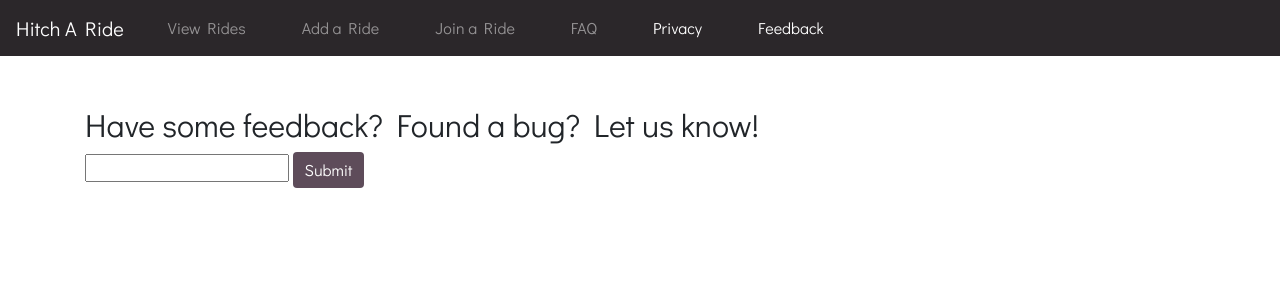
After one commit to mes258/hikePool, a Flask app: page /feedback in a window 1280 px wide. The commit adds this page. Shown: the top 300 px of the page. Run offline with Flask 2, Linux system fonts and the light colour scheme; some libraries are stand-ins or nearby versions.

Commit message:
Added feedback form

```diff
--- a/app.py
+++ b/app.py
@@ -197,6 +197,18 @@ def nav(tab):
     navItemNames = ['View Rides', 'Drivers', 'Riders', 'Privacy', 'Faq']
     return render_template('nav.html', selected=tab, navItems=navItems, navItemNames=navItemNames)
 
+@app.route('/feedback', methods=['GET'])
+def feedback():
+    return render_template('feedback.html')
+
+@app.route('/feedback/submit', methods=['POST'])
+def submit_feedback():
+    feedback = request.form.get('feedback')
+    with open("feedback.txt", "a") as feedbackFile:
+        feedbackFile.write(feedback + "\n")
+
+    return render_template('feedback.html')
+
 def dumpRides(ride):
     return {"ride": {'date':ride[0][1],
                     'time':ride[0][2],
--- /dev/null
+++ b/templates/feedback.html
@@ -0,0 +1,58 @@
+<!DOCTYPE html>
+<html lang="en" dir="ltr">
+  <head>
+    <meta charset="utf-8">
+    <meta name="viewport" content="width=device-width, initial-scale=1, shrink-to-fit=no">
+    <title>Hitch a Ride | Privacy Policy</title>
+    <link rel="stylesheet" href="https://stackpath.bootstrapcdn.com/bootstrap/4.3.1/css/bootstrap.min.css" integrity="sha384-ggOyR0iXCbMQv3Xipma34MD+dH/1fQ784/j6cY/iJTQUOhcWr7x9JvoRxT2MZw1T" crossorigin="anonymous">
+    <link href="https://fonts.googleapis.com/css?family=Didact+Gothic&display=swap" rel="stylesheet">
+    <link rel="stylesheet" href="{{url_for('static', filename='styles.css')}}" type="text/css">
+  </head>
+  <body>
+    <nav class="navbar navbar-expand-lg navbar-dark">
+        <a class="navbar-brand" href="{{url_for('index')}}">Hitch A Ride</a>
+        <button class="navbar-toggler" type="button" data-toggle="collapse" data-target="#navbarNav" aria-controls="navbarNav" aria-expanded="false" aria-label="Toggle navigation">
+          <span class="navbar-toggler-icon"></span>
+        </button>
+        <div class="collapse navbar-collapse" id="navbarNav">
+          <ul class="navbar-nav">
+            <li class="nav-item">
+              <a class="nav-link" href="{{url_for('viewRides')}}">View Rides</a>
+            </li>
+            <li class="nav-item">
+              <a class="nav-link" href="{{url_for('drivers')}}">Add a Ride</a>
+            </li>
+            <li class="nav-item">
+              <a class="nav-link" href="{{url_for('riders')}}">Join a Ride</a>
+            </li>
+            <li class="nav-item">
+              <a class="nav-link" href="{{url_for('faq')}}">FAQ</a>
+            </li>
+            <li class="nav-item">
+              <a class="nav-link active" href="{{url_for('privacy')}}">Privacy</a>
+            </li>
+            <li class="nav-item">
+                <a class="nav-link active" href="{{url_for('feedback')}}">Feedback</a>
+            </li>
+          </ul>
+        </div>
+      </nav>
+
+    <div class="container">
+        <h2>Have some feedback? Found a bug? Let us know!</h2>
+      <form action="/feedback/submit" method="post">
+        <input name="feedback" type="text">
+        <input class="btn btn-secnd" type="submit" value="Submit">
+      </form>
+
+
+    </div>
+
+    <script
+      src="https://code.jquery.com/jquery-3.4.1.min.js"
+      integrity="sha256-CSXorXvZcTkaix6Yvo6HppcZGetbYMGWSFlBw8HfCJo="
+      crossorigin="anonymous"></script>
+    <script src="https://cdnjs.cloudflare.com/ajax/libs/popper.js/1.14.7/umd/popper.min.js" integrity="sha384-UO2eT0CpHqdSJQ6hJty5KVphtPhzWj9WO1clHTMGa3JDZwrnQq4sF86dIHNDz0W1" crossorigin="anonymous"></script>
+    <script src="https://stackpath.bootstrapcdn.com/bootstrap/4.3.1/js/bootstrap.min.js" integrity="sha384-JjSmVgyd0p3pXB1rRibZUAYoIIy6OrQ6VrjIEaFf/nJGzIxFDsf4x0xIM+B07jRM" crossorigin="anonymous"></script>
+  </body>
+</html>
--- a/templates/privacy.html
+++ b/templates/privacy.html
@@ -30,6 +30,9 @@
             </li>
             <li class="nav-item">
               <a class="nav-link active" href="{{url_for('privacy')}}">Privacy</a>
+            </li>
+            <li class="nav-item">
+                <a class="nav-link active" href="{{url_for('feedback')}}">Feedback</a>
             </li>
           </ul>
         </div>
```
Also changed, not shown: 1 other file.
